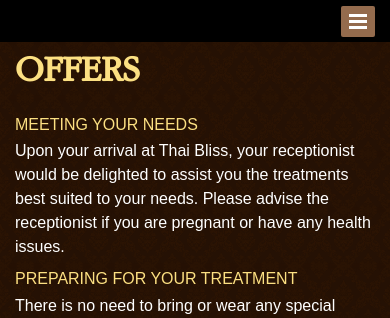
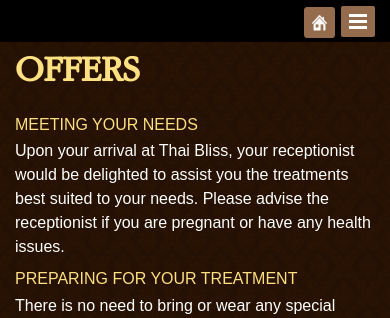
Before and after one commit to paradisejr/thai_bliss, a PHP site: page /faqs.php in a window 390 px wide. Shown: the part 111-429 px from the top of the page. Run offline with PHP 8.4, Linux system fonts and the light colour scheme.

Commit message:
add home button

```diff
--- a/css/less/main.less
+++ b/css/less/main.less
@@ -1221,6 +1221,10 @@ a {
 	.box-logo {
 		text-align: center;
 	}
+
+	.btn-home {
+		display: block !important;
+	}
 }
 
 @media (max-width: 320px) {
@@ -1512,3 +1516,21 @@ a {
 		}
 	}
 }
+
+.btn-home {
+	position: absolute;
+	right: 40px;
+	top: 47px;
+	cursor: pointer;
+	display: none;
+
+	img {
+		width: 31px;
+		height: 31px;
+
+		&:hover {
+			opacity: 0.7;
+		}
+	}
+
+}
--- a/css/main.css
+++ b/css/main.css
@@ -968,6 +968,9 @@ a:hover {
   .box-logo {
     text-align: center;
   }
+  .btn-home {
+    display: block !important;
+  }
 }
 @media (max-width: 320px) {
   .page-wrapper .pxs_container {
@@ -1195,3 +1198,17 @@ a:hover {
   float: right;
   margin-right: 5px;
 }
+.btn-home {
+  position: absolute;
+  right: 40px;
+  top: 47px;
+  cursor: pointer;
+  display: none;
+}
+.btn-home img {
+  width: 31px;
+  height: 31px;
+}
+.btn-home img:hover {
+  opacity: 0.7;
+}
--- a/inc/header.php
+++ b/inc/header.php
@@ -88,7 +88,11 @@
 						</ul>
 					</div>
 				</div>
+				<div class="btn-home">
+					<a href="index.php"><img src="img/home-icon.png" alt=""></a>
+				</div>
 			</div>
+
 			<span class="nav-btn">
 				<i class="ico-bar"></i>
 			</span>
@@ -101,7 +105,7 @@
 					<li class="nav-bar <?php if ( $page_name == 'gallery') { echo 'active'; } ?>"><a href="gallery.php">Gallery</a></li>
 					<li class="nav-bar <?php if ( $page_name == 'testimony') { echo 'active'; } ?>"><a href="testimony.php">Testimony</a></li>
 					<li class="nav-bar submenu <?php if ( $page_name == 'offers') { echo 'active'; } ?>"><a href="offers-gift.php">Offers</a>
-						<ul class="sub-menu">
+						<ul class="sub-menu" style="display: block;">
 							<li class="<?php if ( $page_name == 'offers') { echo 'active'; } ?>"><a href="offers-gift.php">Buy Gift Certificates</a></li>
 							<li class="<?php if ( $page_name == 'offers-special') { echo 'active'; } ?>"><a href="offers-special.php">Special Offers </a></li>
 							<li class="<?php if ( $page_name == 'offers-membership') { echo 'active'; } ?>"><a href="offers-membership.php">Membership</a></li>
```
Also changed, not shown: img/home-icon.png (added).
